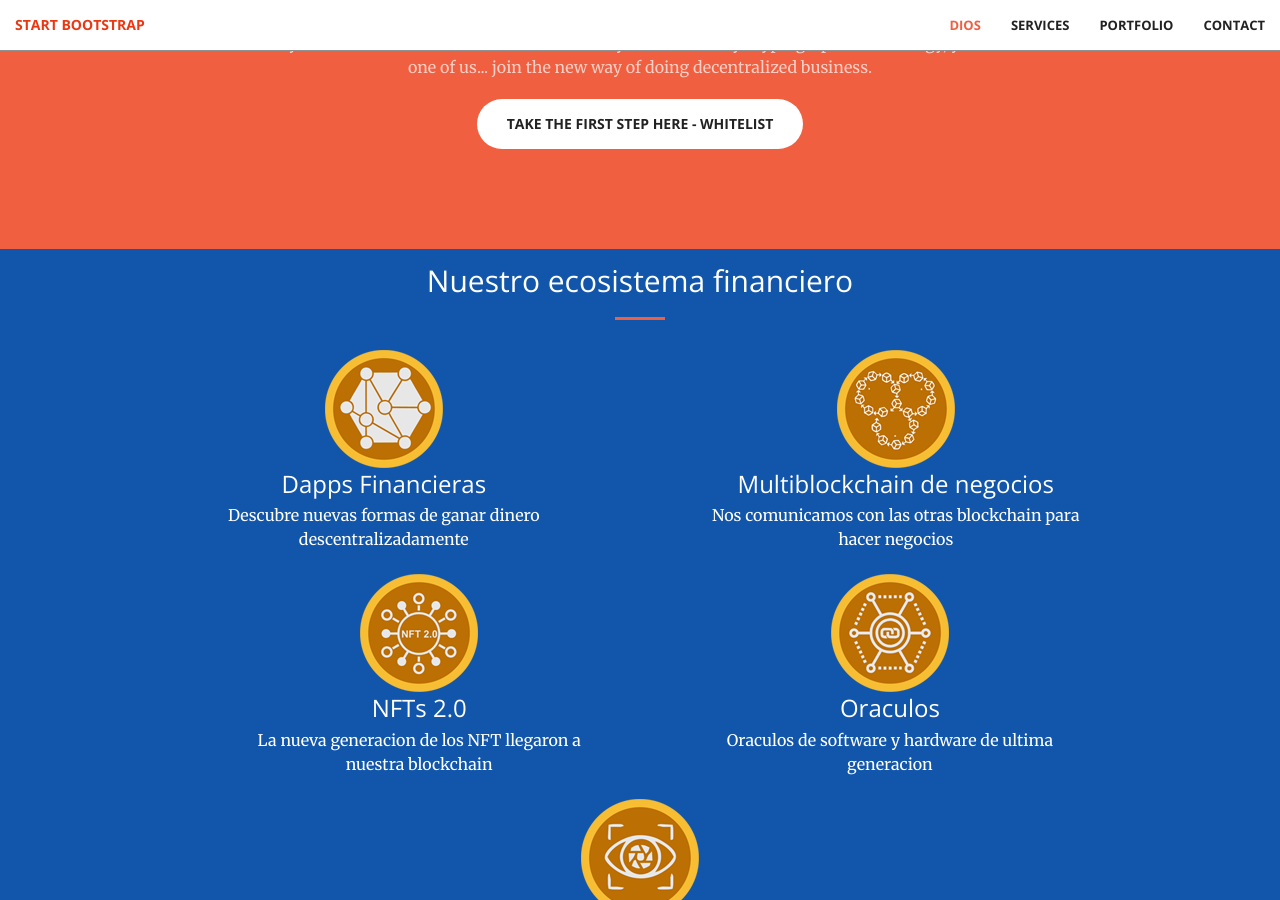
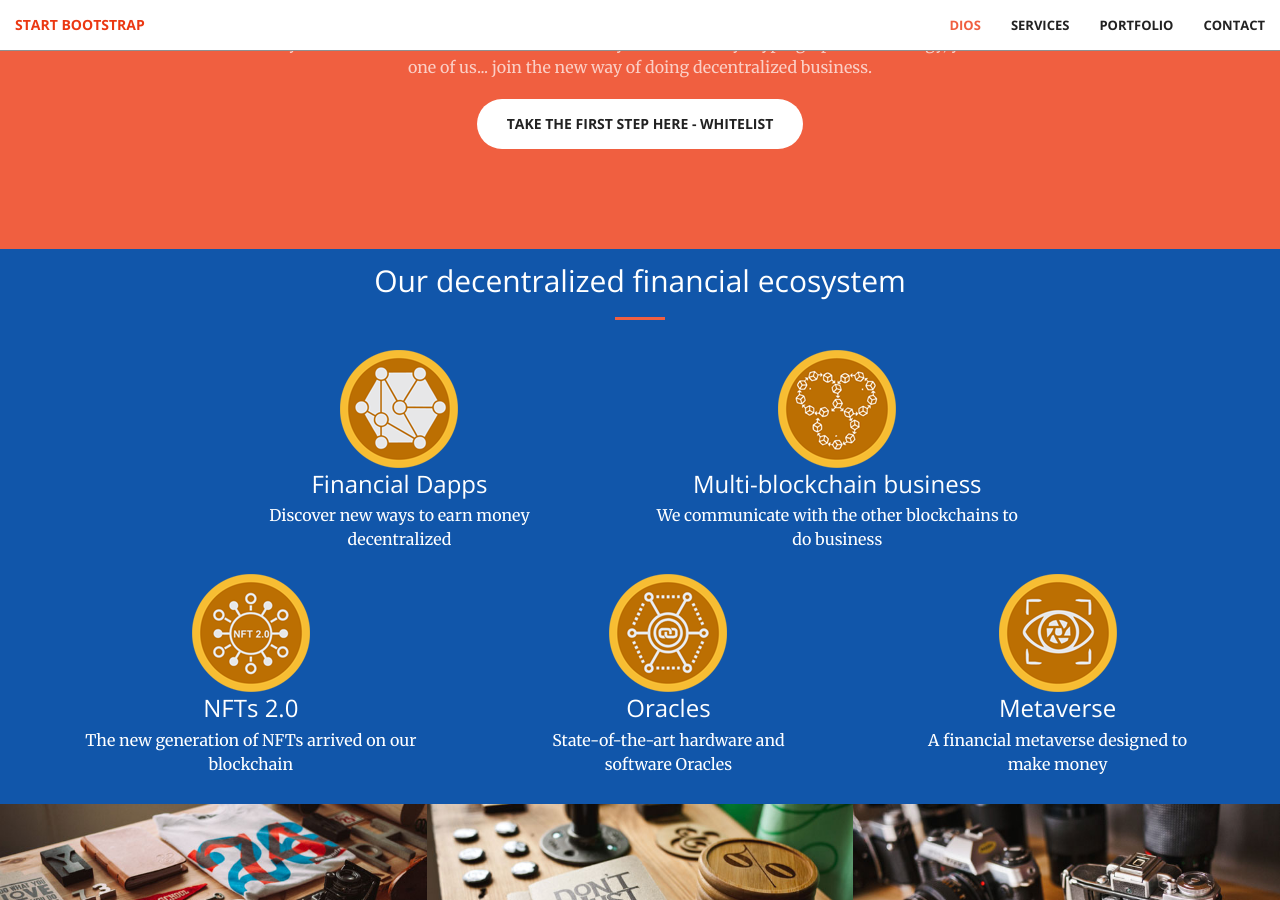
Before and after one commit to soujiang/soujiang.github.io, a Jekyll site: the page built from index.html, in a window 1280 px wide and 900 px high, scrolled down 1438 px. Built offline with Jekyll 4.4.1, drawn with Linux system fonts in a browser that asks for light colours; some of the changed text lies outside the part shown.

Commit message:
services 14.52

```diff
--- a/_includes/services.html
+++ b/_includes/services.html
@@ -1,7 +1,7 @@
 <section id="services2">
     <div class="container2">
             <div class="col-lg-12 text-center">
-                <h2 class="section-heading">Nuestro ecosistema financiero</h2>
+                <h2 class="section-heading">Our decentralized financial ecosystem</h2>
                 <hr class="primary">
             </div>
     </div>
@@ -9,28 +9,28 @@
     <div class="container2">
                 <div class="service-box2">
                     <img src="img/portfolio/DAPPS.png" class="img-responsive" alt="">
-                    <h3>Dapps Financieras</h3>
-                    <p>Descubre nuevas formas de ganar dinero descentralizadamente</p>
+                    <h3>Financial Dapps</h3>
+                    <p>Discover new ways to earn money decentralized</p>
                 </div>
                 <div class="service-box2">
                     <img src="img/portfolio/MULTIBLOCKCHAIN.png" class="img-responsive" alt="">
-                    <h3>Multiblockchain de negocios</h3>
-                    <p>Nos comunicamos con las otras blockchain para hacer negocios</p>
+                    <h3>Multi-blockchain business</h3>
+                    <p>We communicate with the other blockchains to do business</p>
                 </div>
                 <div class="service-box2">
                     <img src="img/portfolio/NFT.png" class="img-responsive" alt="">
                     <h3>NFTs 2.0</h3>
-                    <p>La nueva generacion de los NFT llegaron a nuestra blockchain</p>
+                    <p>The new generation of NFTs arrived on our blockchain</p>
                 </div>
                 <div class="service-box2">
                     <img src="img/portfolio/ORACLE.png" class="img-responsive" alt="">
-                    <h3>Oraculos</h3>
-                    <p>Oraculos de software y hardware de ultima generacion</p>
+                    <h3>Oracles</h3>
+                    <p>State-of-the-art hardware and software Oracles</p>
                 </div>
                 <div class="service-box2">
                     <img src="img/portfolio/METAVERSO.png" class="img-responsive" alt="">
-                    <h3>Metaverso</h3>
-                    <p>Un metaverso financiero diseñado para ganar dinero</p>
+                    <h3>Metaverse</h3>
+                    <p>A financial metaverse designed to make money</p>
                 </div>
     </div>
 
```
